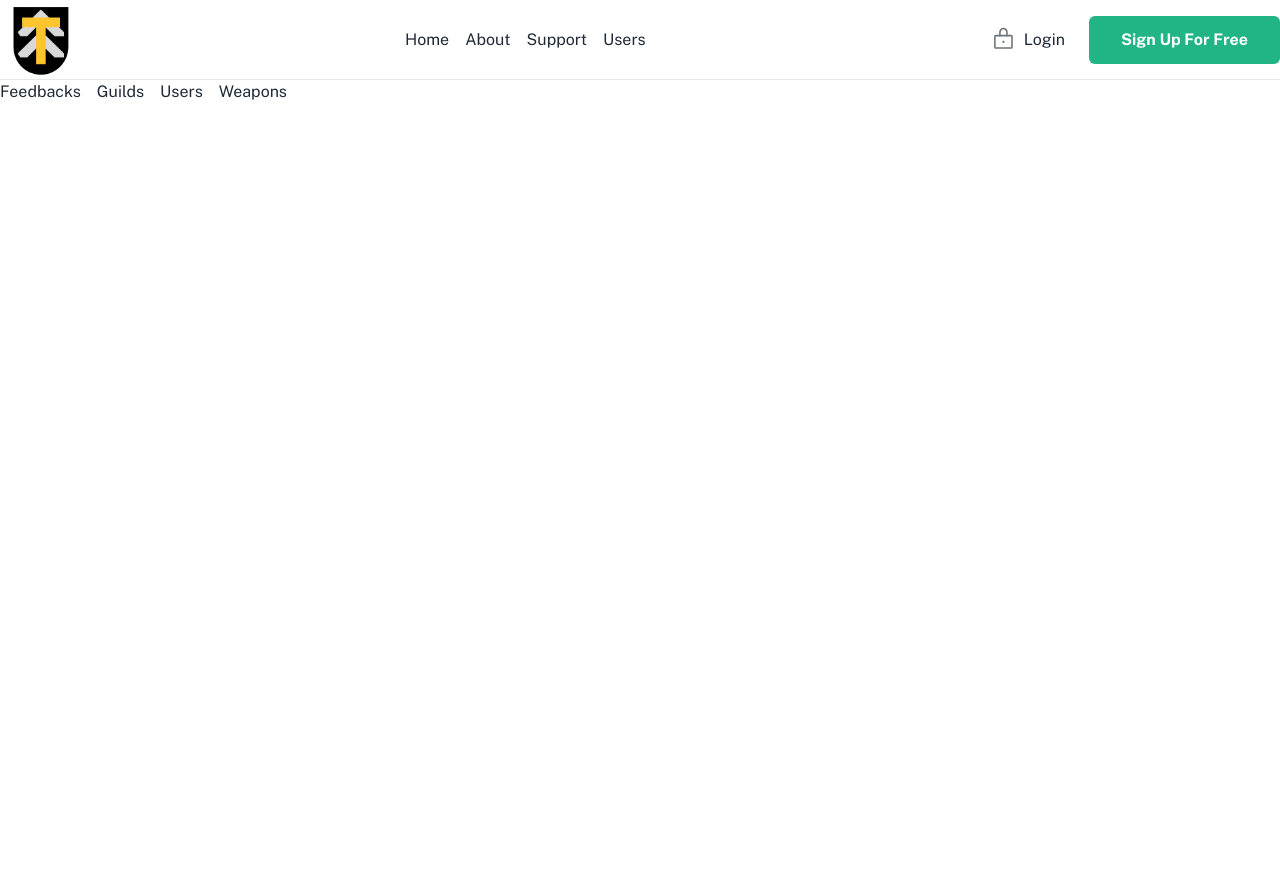
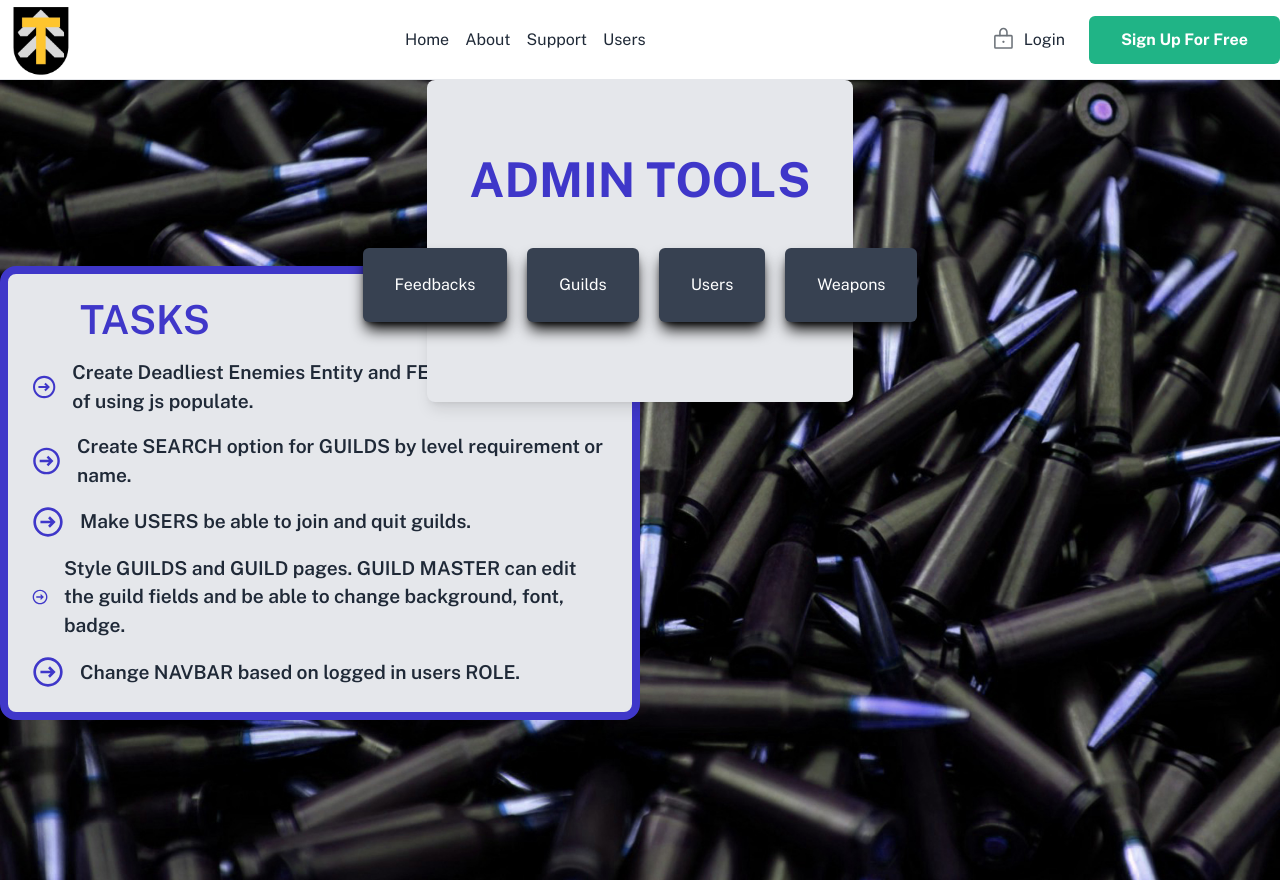
Before and after one commit to Zsombinszky/Team_Up, a React (Vite) app in the folder client/: page /admin in a window 1280 px wide. Before the commit the page ends 800 px from the top, so only its background shows below. Built offline with nearby package versions, Linux system fonts and the light colour scheme.

Commit message:
admintools and its pages are styled a bit,guilddetails fixed with authorization

```diff
--- a/client/src/component/Table.jsx
+++ b/client/src/component/Table.jsx
@@ -1,6 +1,6 @@
 import React from 'react';
 
-const Table = ({ props, handleDelete }) => {
+const Table = ({props, handleDelete}) => {
     if (!props || props.length === 0) {
         return <div>No data available</div>;
     }
@@ -25,10 +25,10 @@ const Table = ({ props, handleDelete }) => {
                     {/* head */}
                     <thead>
                     <tr>
-                        <th>Delete</th>
-                        <th>#</th>
+                        <th className={"text-[1.5rem]"}>Delete</th>
+                        <th className={"text-[1.5rem]"}>#</th>
                         {headers.map((header, index) => (
-                            <th key={index}>{header}</th>
+                            <th className={"text-[1.5rem]"} key={index}>{header}</th>
                         ))}
                     </tr>
                     </thead>
@@ -36,7 +36,7 @@ const Table = ({ props, handleDelete }) => {
                     {props.map((item, rowIndex) => (
                         <tr key={rowIndex}>
                             <td>
-                                <button onClick={() => handleDelete(item.id)}>X</button>
+                                <button className={"text-red-500 font-bold text-[1.2rem] bg-gray-300 p-0.5"} onClick={() => handleDelete(item.id)}>X</button>
                             </td>
                             <th>{rowIndex + 1}</th>
                             {headers.map((header, cellIndex) => {
@@ -49,7 +49,7 @@ const Table = ({ props, handleDelete }) => {
                                     );
                                 }
                                 return (
-                                    <td key={cellIndex}>
+                                    <td className={"text-[1rem]"} key={cellIndex}>
                                         {isValidUrl(cellValue) ? (
                                             <a href={cellValue} target="_blank" rel="noopener noreferrer">
                                                 {cellValue}
--- /dev/null
+++ b/client/src/data/Tasks.js
@@ -0,0 +1,17 @@
+export const tasks = [
+    {
+        task: "Create Deadliest Enemies Entity and FETCH them instead of using js populate."
+    },
+    {
+        task: "Create SEARCH option for GUILDS by level requirement or name."
+    },
+    {
+        task: "Make USERS be able to join and quit guilds."
+    },
+    {
+        task: "Style GUILDS and GUILD pages. GUILD MASTER can edit the guild fields and be able to change background, font, badge."
+    },
+    {
+        task: "Change NAVBAR based on logged in users ROLE."
+    }
+]
--- a/client/src/pages/AdminPage.jsx
+++ b/client/src/pages/AdminPage.jsx
@@ -1,27 +1,61 @@
 import {Link} from "react-router-dom";
-import Table from "../component/Table.jsx";
-import {Weapons} from "../data/Weapons.js";
-import {courses} from "../data/Courses.js";
+import {tasks} from "../data/Tasks.js";
+import {CgArrowRightO} from "react-icons/cg";
+import React from "react";
+import Bullets from '../assets/bullets3.jpg';
 
 const AdminPage = () => {
-
     return (
-        <div>
-            <div className={"space-x-4 pb-12"}>
-                <Link to={"/admin/feedbacks"}>
-                    <button>Feedbacks</button>
-                </Link>
-                <Link to={"/admin/guilds"}>
-                    <button>Guilds</button>
-                </Link>
-                <Link to={"/admin/users"}>
-                    <button>Users</button>
-                </Link>
-                <Link to={"/admin/weapons"}>
-                    <button>Weapons</button>
-                </Link>
+        <div className="w-full h-screen relative">
+            <img
+                src={Bullets}
+                alt="newsbg"
+                className="absolute inset-0 w-full h-full object-cover z-0"
+            />
+            <div className="flex justify-center items-center relative z-10">
+                <div className="w-1/3 flex flex-col items-center justify-center bg-gray-200 rounded-lg shadow-lg">
+                    <h1 className="pb-8 pt-16 text-[#3f37c9] text-[3rem] font-bold">ADMIN TOOLS</h1>
+                    <div className="flex gap-5 items-center justify-center w-full pb-20">
+                        <Link to="/admin/feedbacks">
+                            <button
+                                className="relative inline-flex items-center justify-center px-8 py-6 text-base leading-relaxed text-center text-white transition duration-200 ease-in-out bg-gray-700 hover:bg-[#3f37c9] transform hover:scale-110 rounded-md shadow-lg shadow-black">
+                                <span className="flex-shrink-0 overflow-hidden">Feedbacks</span>
+                            </button>
+                        </Link>
+                        <Link to="/admin/guilds">
+                            <button
+                                className="relative inline-flex items-center justify-center px-8 py-6 text-base leading-relaxed text-center text-white transition duration-200 ease-in-out bg-gray-700 hover:bg-[#3f37c9] transform hover:scale-110 rounded-md shadow-lg shadow-black">
+                                <span className="flex-shrink-0 overflow-hidden">Guilds</span>
+                            </button>
+                        </Link>
+                        <Link to="/admin/users">
+                            <button
+                                className="relative inline-flex items-center justify-center px-8 py-6 text-base leading-relaxed text-center text-white transition duration-200 ease-in-out bg-gray-700 hover:bg-[#3f37c9] transform hover:scale-110 rounded-md shadow-lg shadow-black">
+                                <span className="flex-shrink-0 overflow-hidden">Users</span>
+                            </button>
+                        </Link>
+                        <Link to="/admin/weapons">
+                            <button
+                                className="relative inline-flex items-center justify-center px-8 py-6 text-base leading-relaxed text-center text-white transition duration-200 ease-in-out bg-gray-700 hover:bg-[#3f37c9] transform hover:scale-110 rounded-md shadow-lg shadow-black">
+                                <span className="flex-shrink-0 overflow-hidden">Weapons</span>
+                            </button>
+                        </Link>
+                    </div>
+                </div>
+            </div>
+            <div className="absolute bottom-40 left-0 w-1/2 border-8 border-[#3f37c9] bg-gray-200 rounded-2xl p-4">
+                <h1 className="ml-14 text-[2.5rem] text-[#3f37c9] font-semibold">TASKS</h1>
+                <ul>
+                    {tasks.map((task, index) => (
+                        <li className="py-2 flex px-2 items-center" key={index}>
+                            <CgArrowRightO className="text-[2rem] text-[#3f37c9]"/>
+                            <span className="ml-4 font-semibold text-[1.2rem]">{task.task}</span>
+                        </li>
+                    ))}
+                </ul>
             </div>
         </div>
-    )
-}
-export default AdminPage
+    );
+};
+
+export default AdminPage;
--- a/client/src/pages/GuildDetailsPage.jsx
+++ b/client/src/pages/GuildDetailsPage.jsx
@@ -1,15 +1,30 @@
-import React, { useEffect, useState } from 'react';
-import { useParams } from 'react-router-dom';
+import React, {useEffect, useState} from 'react';
+import {useParams} from 'react-router-dom';
+import axios from "axios";
 
 const GuildDetailsPage = () => {
-    const { id } = useParams();
+    const {id} = useParams();
     const [guild, setGuild] = useState(null);
+    const token = localStorage.getItem("token");
+
+    const fetchGuildById = async () => {
+        try {
+            const response = await axios.get(`/api/guild/${id}`, {
+                headers: {
+                    Authorization: `Bearer ${token}`
+                },
+                responseType: "json"
+            });
+            setGuild(response.data)
+            console.log(response.data);
+        } catch (error) {
+            console.error("Could not find guild.", error);
+        }
+    }
+
 
     useEffect(() => {
-        fetch(`/api/guild/${id}`)
-            .then(res => res.json())
-            .then(data => setGuild(data))
-            .catch(error => console.error('Error fetching guild:', error));
+        fetchGuildById()
     }, [id]);
 
     if (!guild) {
@@ -19,7 +34,7 @@ const GuildDetailsPage = () => {
     return (
         <div className="guild-details">
             <h1>{guild.guildName}</h1>
-            <img src={guild.guildBadge} alt="guild badge" />
+            <img src={guild.guildBadge} alt="guild badge"/>
             <p>{guild.missionStatement}</p>
             <h2>Chieftain</h2>
             <p>Username: {guild.chieftain.username}</p>
--- a/client/src/pages/GuildsPage.jsx
+++ b/client/src/pages/GuildsPage.jsx
@@ -14,7 +14,6 @@ const GuildsPage = () => {
     useEffect(() => {
         fetchGuilds().then(guilds => setGuilds(guilds));
     }, []);
-
 
     return (
         <div className={"w-full h-screen relative"}>
```
Also changed, not shown: client/src/pages/RegisterPage.jsx (+17 -8 lines), client/src/assets/bullets3.jpg (added).
